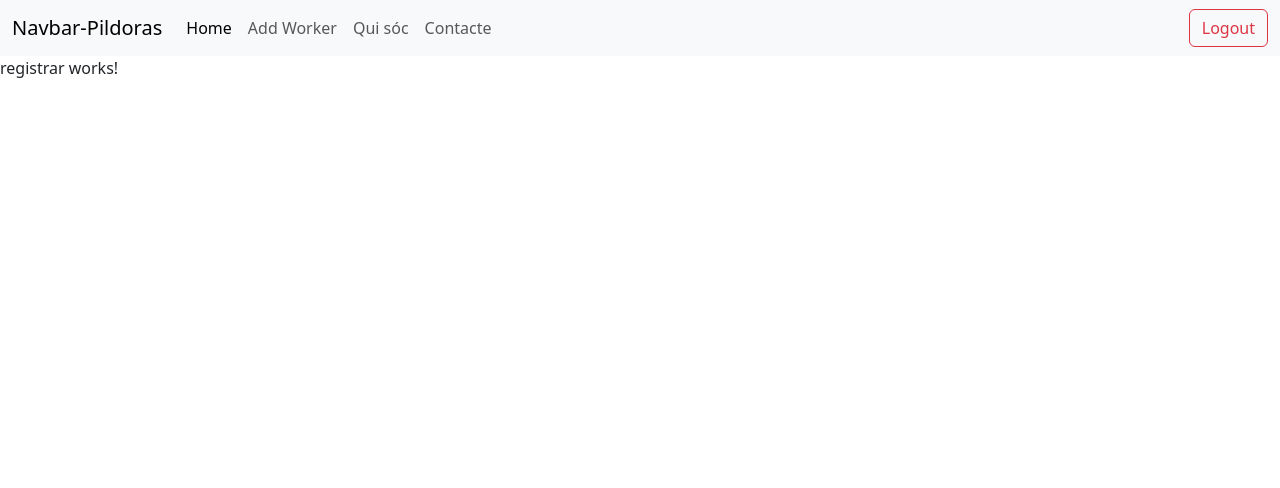
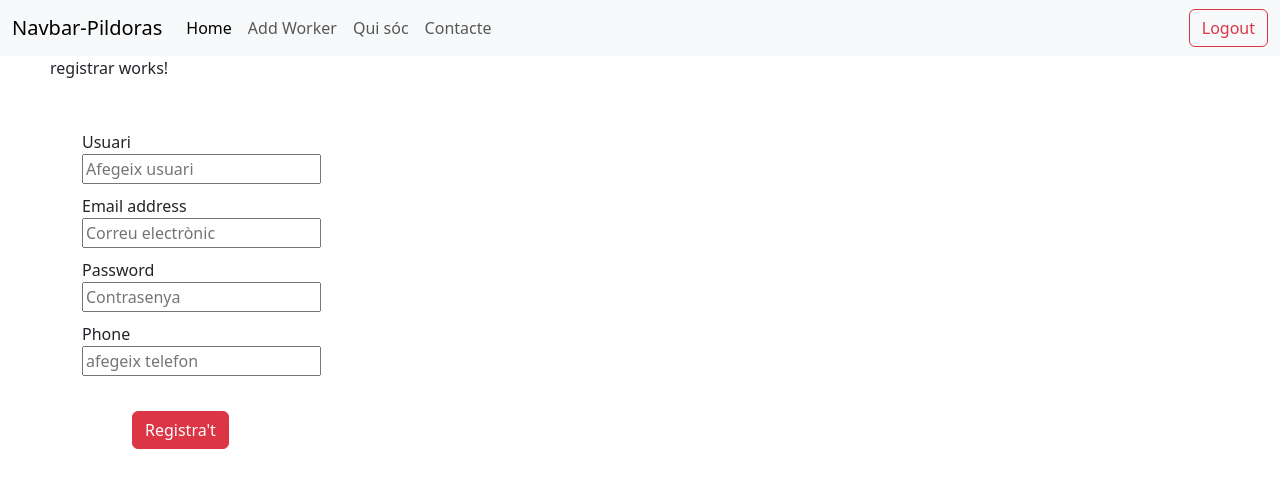
Before and after one commit to jaumevc/angular-pindoles, an Angular app in the folder treballadors-app/: page /registrar in a window 1280 px wide. Shown: the top 488 px of the page. Built offline with nearby package versions, Linux system fonts and the light colour scheme.

Commit message:
vista registre

```diff
--- a/treballadors-app/src/app/registrar/registrar.component.html
+++ b/treballadors-app/src/app/registrar/registrar.component.html
@@ -1 +1,26 @@
-<p>registrar works!</p>
+<p style="margin-left: 50px;">registrar works!</p>
+<div class="container" style="margin-top: 50px;">
+
+    <form (ngSubmit)="onSubmit(registerForm)" #registerForm="ngForm">
+        <div class="form-group col-md-2" style="margin-top: 10px;">
+            <label for="inputUserName">Usuari</label>
+            <input type="text" [(ngModel)]="userName" id="inputUserName" name="userName" required placeholder="Afegeix usuari">
+        </div>
+        <div class="form-group col-md-2" style="margin-top: 10px;">
+            <label for="inputEmail">Email address</label>
+            <input type="email" [(ngModel)]="email" id="inputEmail" name="email" required placeholder="Correu electrònic">
+        </div>
+        <div class="form-group col-md-2" style="margin-top: 10px;">
+            <label for="inputPassword">Password</label>
+            <input type="password" [(ngModel)]="password"  id="inputPassword" name="password" required placeholder="Contrasenya">
+        </div>
+        <div class="form-group col-md-2"style="margin-top: 10px;">
+            <label for="inputPhone">Phone</label>
+            <input type="text" [(ngModel)]="phone" id="inputPhone" name="phone" required placeholder="afegeix telefon" [maxlength]="12">
+        </div>
+        <div class="form-group col-md-1">
+            <input type="submit" class="btn btn-danger" value="Registra't"
+                style="margin-left: 50px; margin-top: 35px;" />
+        </div>
+    </form>
+</div>
--- a/treballadors-app/src/app/registrar/registrar.component.ts
+++ b/treballadors-app/src/app/registrar/registrar.component.ts
@@ -1,6 +1,7 @@
 import { Component } from '@angular/core';
 import { Router } from '@angular/router';
 import { DadesTreballadors } from '../serveis/dades.service';
+import { NgForm } from '@angular/forms';
 
 @Component({
   selector: 'app-registrar',
@@ -9,8 +10,18 @@ import { DadesTreballadors } from '../serveis/dades.service';
 })
 export class RegistrarComponent {
 
+  userName:string;
+	password:string;
+  email:string;
+  phone:string; //llargada del phone = 12: +34973973333
+
   constructor(private serveiDades: DadesTreballadors,
     private router: Router) { }
 
   ngOnInit(): void { }
+
+  onSubmit(form:NgForm){
+    const email = form.value.email;
+    const password = form.value.password;
+  }
 }
--- a/treballadors-app/src/app/userLogin.model.ts
+++ b/treballadors-app/src/app/userLogin.model.ts
@@ -1,23 +1,11 @@
 export class UserLogin {
 
-    userName:string;
 	password:string;
     email:string;
-    //llargada del phone = 12
-    phone:string;
 
-    constructor(password:string,email:string,userName?:string,phone?:string){
+    constructor(password:string,email:string){
 	    this.password=password;
         this.email=email;
-
-        if(userName!== undefined){
-            this.userName=userName;
-        }
-
-        if(phone!== undefined &&  phone.length === 12){
-            this.phone=phone;
-        }
-
     }
 
 }
--- /dev/null
+++ b/treballadors-app/src/app/usuari.ts
@@ -0,0 +1,2 @@
+export class Usuari {
+}
```
